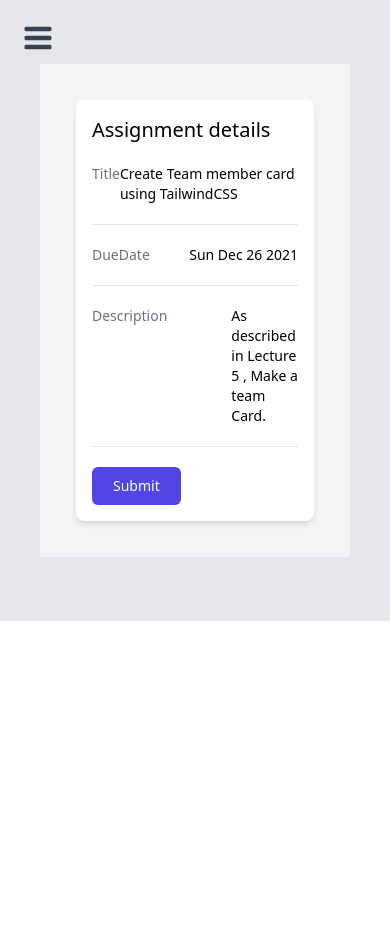
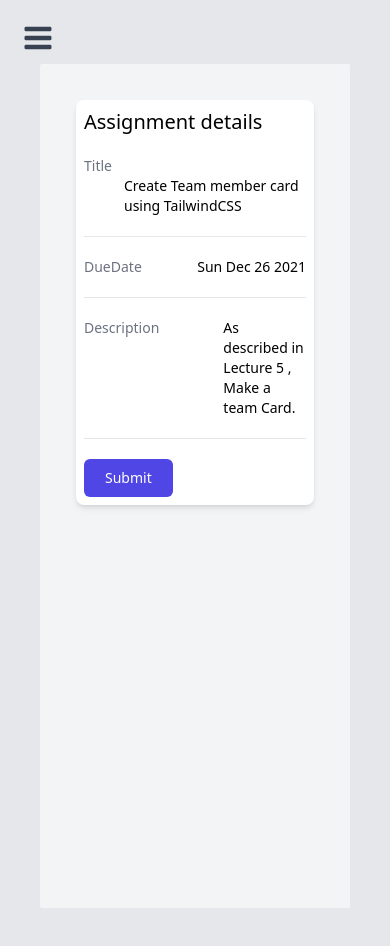
Before and after one commit to Anamika7452/codeyogiclone, a React (Vite) app: page /assignments/10/details in a window 390 px wide. Shown: the top 946 px of the page. Before the commit the page ends 844 px from the top, so only its background shows below. Built offline with nearby package versions, Linux system fonts and the light colour scheme.

Commit message:
make assignment detail responsive

```diff
--- a/src/AssignmentDetailCard.jsx
+++ b/src/AssignmentDetailCard.jsx
@@ -6,13 +6,13 @@ import assignmentData from "./MockData/assignments";
 
 const AssignmentDetailCard = (props) => {
   return (
-    <div className="p-4 ">
+    <div className="p-4">
       <Card>
         <div className="space-y-5">
           <h1 className="text-xl font-medium">Assignment details</h1>
-          <div className="flex justify-between text-sm ">
+          <div className="flex sm:flex-row flex-col justify-between text-sm ">
             <H3>Title</H3>
-            <h1>{props.selectedAssignment.Title}</h1>
+            <h1 className="ml-10 sm:ml-0">{props.selectedAssignment.Title}</h1>
           </div>
           <hr className="bt-2" />
           <div className="flex justify-between text-sm ">
--- a/src/Card.jsx
+++ b/src/Card.jsx
@@ -2,7 +2,7 @@ import React from "react";
 
 const Card = (props) => {
   return (
-    <div className="bg-white shadow-md p-4 rounded-lg space-y-2">
+    <div className="bg-white shadow-md sm:p-4 p-2 rounded-lg space-y-2">
       {props.children}
     </div>
   );
--- a/src/SecondaryCard.jsx
+++ b/src/SecondaryCard.jsx
@@ -1,6 +1,10 @@
 import React from "react";
 
 const SecondaryCard = (props) => {
-  return <div className="bg-gray-100 rounded-sm">{props.children}</div>;
+  return (
+    <div className="bg-gray-100 rounded-sm h-screen sm:h-full">
+      {props.children}
+    </div>
+  );
 };
 export default SecondaryCard;
```
